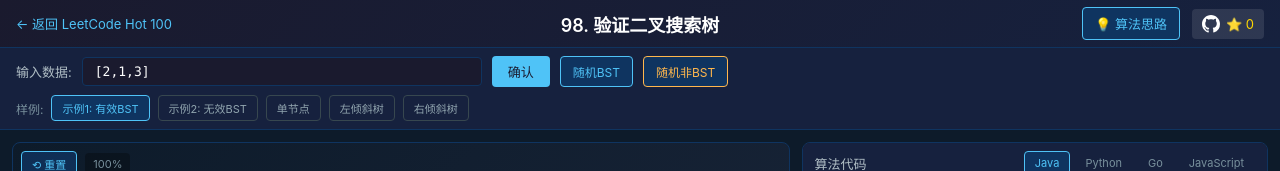
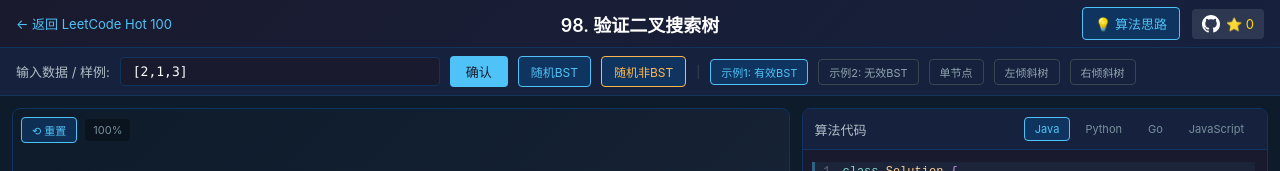
Before and after one commit to fuck-algorithm/leetcode-98-validate-binary-search-tree, a React (Vite) app: page / in a window 1280 px wide. Shown: the top 171 px of the page. Built offline with nearby package versions, Linux system fonts and the light colour scheme; no server answers.

Commit message:
fix(datainput): 合并输入数据与样例为一行

```diff
--- a/src/components/DataInput/DataInput.css
+++ b/src/components/DataInput/DataInput.css
@@ -19,8 +19,8 @@
 
 .input-field {
   flex: 1;
-  min-width: 200px;
-  max-width: 400px;
+  min-width: 160px;
+  max-width: 320px;
   padding: 6px 12px;
   border: 1px solid #0f3460;
   border-radius: 4px;
@@ -85,20 +85,13 @@
   color: #ef5350;
   font-size: 12px;
   margin-top: 4px;
-  padding-left: 70px;
+  padding-left: 100px;
 }
 
-.examples-row {
-  display: flex;
-  align-items: center;
-  gap: 8px;
-  margin-top: 8px;
-  flex-wrap: wrap;
-}
-
-.examples-label {
-  color: #78909c;
+.examples-divider {
+  color: #37474f;
   font-size: 12px;
+  align-self: center;
 }
 
 .example-btn {
--- a/src/components/DataInput/DataInput.tsx
+++ b/src/components/DataInput/DataInput.tsx
@@ -56,7 +56,7 @@ export const DataInput: React.FC<DataInputProps> = ({ onDataChange, currentData
   return (
     <div className="data-input">
       <div className="input-row">
-        <label className="input-label">输入数据:</label>
+        <label className="input-label">输入数据 / 样例:</label>
         <input
           type="text"
           className={`input-field ${error ? 'input-error' : ''}`}
@@ -74,12 +74,7 @@ export const DataInput: React.FC<DataInputProps> = ({ onDataChange, currentData
         <button className="random-btn non-bst" onClick={handleRandomNonBST}>
           随机非BST
         </button>
-      </div>
-
-      {error && <div className="error-message">{error}</div>}
-
-      <div className="examples-row">
-        <span className="examples-label">样例:</span>
+        <span className="examples-divider">|</span>
         {dataExamples.slice(0, 5).map((example, index) => (
           <button
             key={index}
@@ -91,6 +86,8 @@ export const DataInput: React.FC<DataInputProps> = ({ onDataChange, currentData
           </button>
         ))}
       </div>
+
+      {error && <div className="error-message">{error}</div>}
     </div>
   );
 };
```
